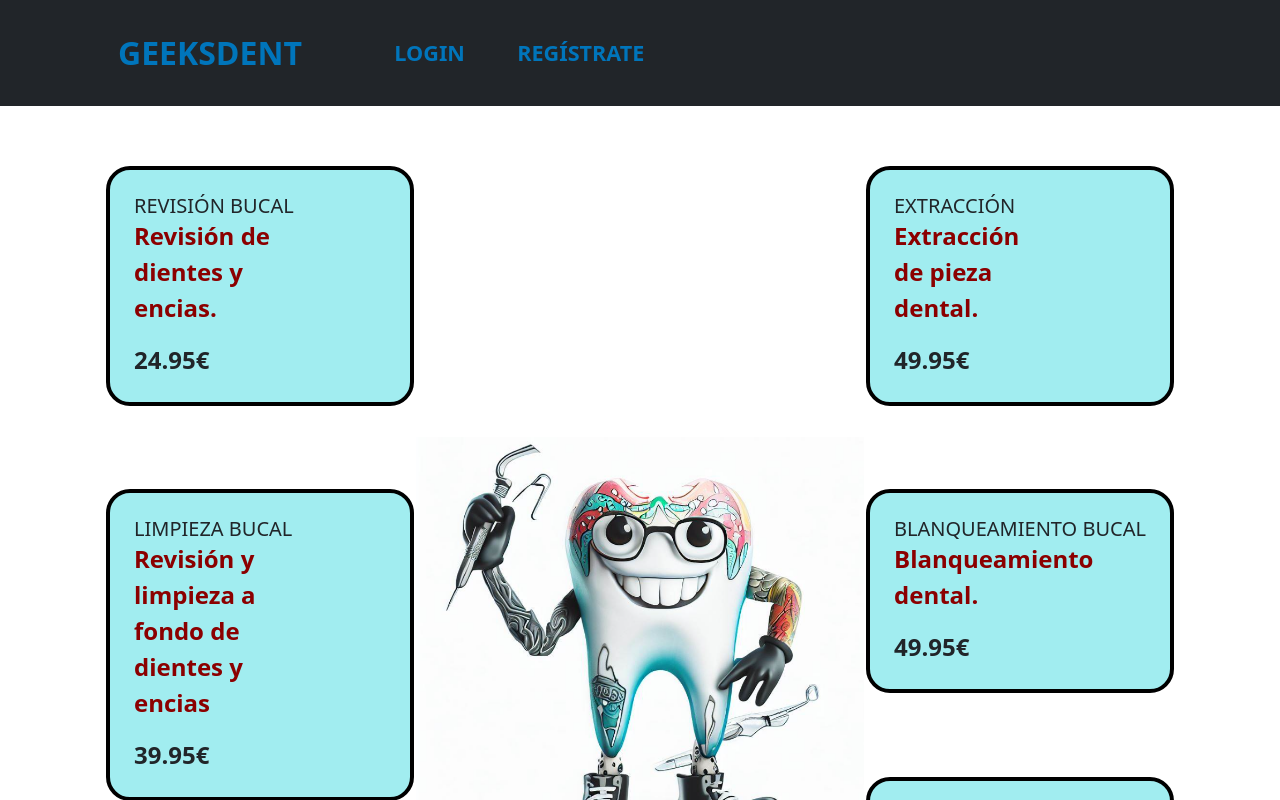
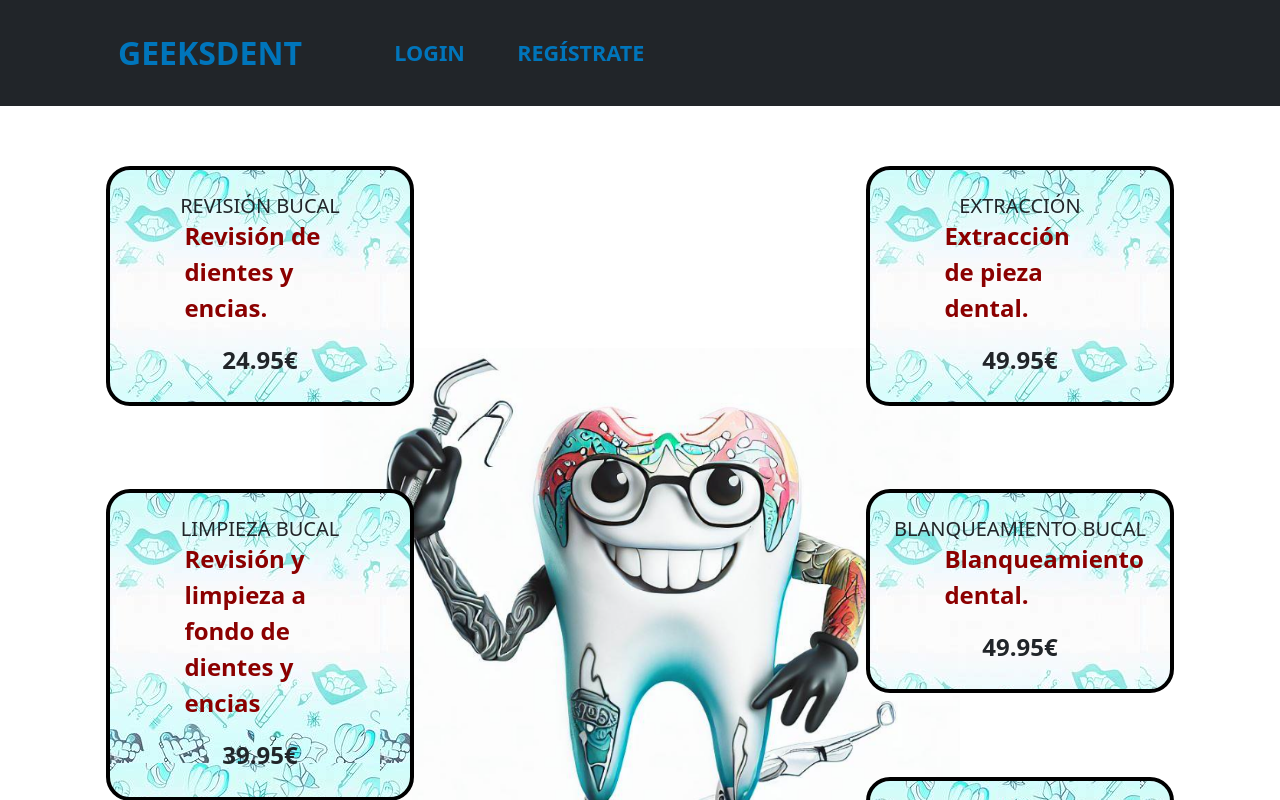
Before and after one commit to xIMet3/frontendDentista, a React (Vite) app: page / in a window 1280 px wide. Shown: the top 800 px of the page. Built offline with nearby package versions, Linux system fonts and the light colour scheme.

Commit message:
[update]Application of styles to the cards that show the treatments in the home view. // Aplicacion de estilos a las cards que muestran los tratamientos en la vista home.

```diff
--- a/src/Pages/Home/Home.css
+++ b/src/Pages/Home/Home.css
@@ -3,15 +3,17 @@
   overflow-x: hidden;
 }
 .paginaEntera {
-  /* height: 100vh; */
   max-width: 100vw;
   background-image: url(../../../img/muelaTatoo.png);
   background-repeat: no-repeat;
   background-position: center;
-  background-size: 35%;
+  background-size: 50%;
+
   display: flex;
   align-items: center;
+  justify-content: center;
 }
+
 
 .fondoPrincipal {
   width: 100%;
@@ -24,3 +26,15 @@
   margin: 0;
   height: 100%;
 }
+
+.bodyCard1 {
+  background-image: url(../../../img/fondoCardTratamiento.jpeg);
+  display: flex;
+  justify-content: center;
+  align-items: center;
+  flex-direction: column;
+}
+
+.card1 {
+  width: auto;
+}
```
Also changed, not shown: img/fondoCardTratamiento.jpeg (added).
